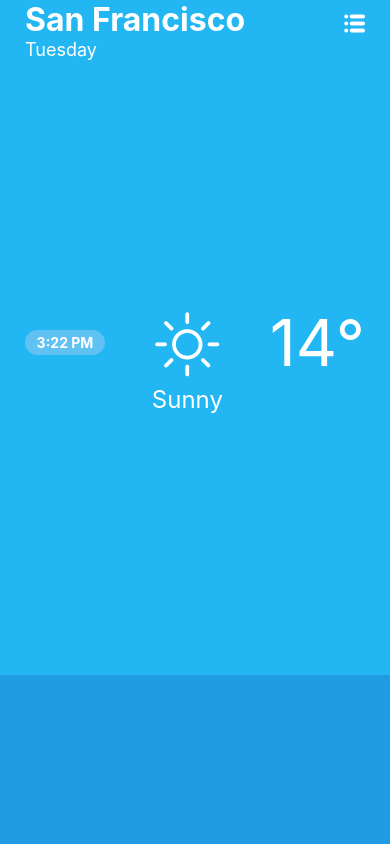
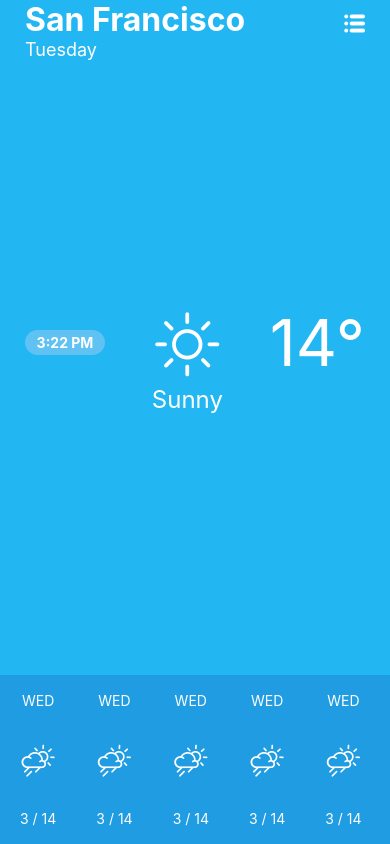
Before and after one commit to mpelekh/WeatherForMykolaPelekh, a React Native app: screen / in a window 390 px wide. Built offline with nearby package versions, Linux system fonts and the light colour scheme.

Commit message:
Add forecast section

```diff
--- a/App.tsx
+++ b/App.tsx
@@ -9,7 +9,7 @@
  */
 
 import React from 'react';
-import {SafeAreaView, View, Text, StatusBar} from 'react-native';
+import {SafeAreaView, View, Text, StatusBar, FlatList} from 'react-native';
 import Icon from 'react-native-vector-icons/Fontisto';
 
 import {styles} from './styles';
@@ -57,7 +57,23 @@ const App = () => {
             </View>
           </View>
 
-          <View style={styles.nextDaysWeatherSection} />
+          <View style={styles.nextDaysWeatherSection}>
+            <FlatList
+              data={[1, 2, 3, 4, 5]}
+              horizontal={true}
+              renderItem={() => (
+                <View style={styles.nextDayForecastView}>
+                  <Text style={styles.nextDayForecastDayText}>WED</Text>
+                  <Icon
+                    style={styles.nextDayForecastWeatherIcon}
+                    name="day-rain"
+                  />
+                  <Text style={styles.nextDayForecastDateText}>3 / 14</Text>
+                </View>
+              )}
+              keyExtractor={(item) => item.toString()}
+            />
+          </View>
         </View>
       </SafeAreaView>
     </>
@@ -65,47 +81,3 @@ const App = () => {
 };
 
 export default App;
-
-// const App = () => {
-//   return (
-//     <>
-//       <StatusBar barStyle="dark-content" />
-//       <SafeAreaView>
-//         <ScrollView
-//           contentInsetAdjustmentBehavior="automatic"
-//           style={styles.scrollView}>
-//           {/* <Header /> */}
-//           <ReduxPoc />
-//           <View style={styles.body}>
-//             <View style={styles.sectionContainer}>
-//               <Text style={styles.sectionTitle}>Step One</Text>
-//               <Text style={styles.sectionDescription}>
-//                 Edit <Text style={styles.highlight}>App.tsx</Text> to change
-//                 this screen and then come back to see your edits.
-//               </Text>
-//             </View>
-//             <View style={styles.sectionContainer}>
-//               <Text style={styles.sectionTitle}>See Your Changes</Text>
-//               <Text style={styles.sectionDescription}>
-//                 <ReloadInstructions />
-//               </Text>
-//             </View>
-//             <View style={styles.sectionContainer}>
-//               <Text style={styles.sectionTitle}>Debug</Text>
-//               <Text style={styles.sectionDescription}>
-//                 <DebugInstructions />
-//               </Text>
-//             </View>
-//             <View style={styles.sectionContainer}>
-//               <Text style={styles.sectionTitle}>Learn More</Text>
-//               <Text style={styles.sectionDescription}>
-//                 Read the docs to discover what to do next:
-//               </Text>
-//             </View>
-//             <LearnMoreLinks />
-//           </View>
-//         </ScrollView>
-//       </SafeAreaView>
-//     </>
-//   );
-// };
--- a/styles.ts
+++ b/styles.ts
@@ -35,6 +35,8 @@ export const styles = StyleSheet.create({
   },
   nextDaysWeatherSection: {
     flex: 0.2,
+    flexDirection: 'row',
+    justifyContent: 'space-evenly',
     backgroundColor: COLORS.azure,
   },
   section: {
@@ -89,41 +91,21 @@ export const styles = StyleSheet.create({
     fontSize: 24,
     marginTop: 10,
   },
-
-  // scrollView: {
-  //   backgroundColor: Colors.lighter,
-  // },
-  // engine: {
-  //   position: 'absolute',
-  //   right: 0,
-  // },
-  // body: {
-  //   backgroundColor: Colors.white,
-  // },
-  // sectionContainer: {
-  //   marginTop: 32,
-  //   paddingHorizontal: 24,
-  // },
-  // sectionTitle: {
-  //   fontSize: 24,
-  //   fontWeight: '600',
-  //   color: Colors.black,
-  // },
-  // sectionDescription: {
-  //   marginTop: 8,
-  //   fontSize: 18,
-  //   fontWeight: '400',
-  //   color: Colors.dark,
-  // },
-  // highlight: {
-  //   fontWeight: '700',
-  // },
-  // footer: {
-  //   color: Colors.dark,
-  //   fontSize: 12,
-  //   fontWeight: '600',
-  //   padding: 4,
-  //   paddingRight: 12,
-  //   textAlign: 'right',
-  // },
+  nextDayForecastView: {
+    alignItems: 'center',
+    justifyContent: 'space-around',
+    marginHorizontal: 20,
+  },
+  nextDayForecastDayText: {
+    color: COLORS.white,
+    fontSize: 14,
+  },
+  nextDayForecastWeatherIcon: {
+    color: COLORS.white,
+    fontSize: 32,
+  },
+  nextDayForecastDateText: {
+    color: COLORS.white,
+    fontSize: 14,
+  },
 });
```
